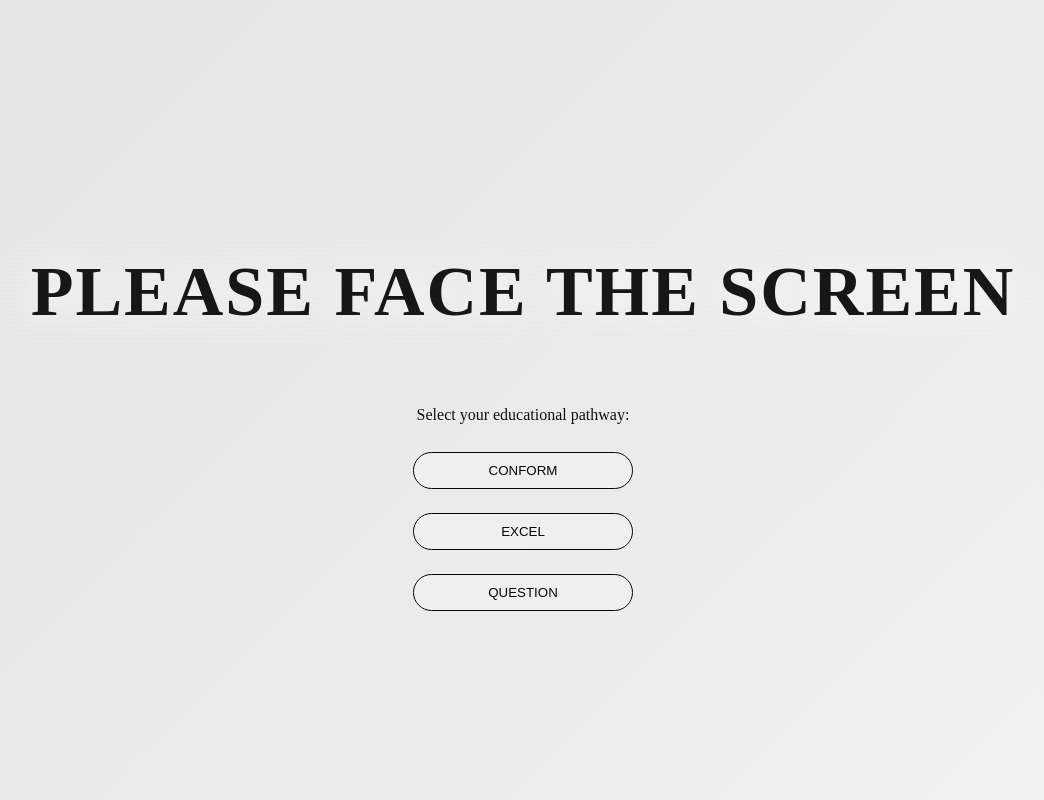
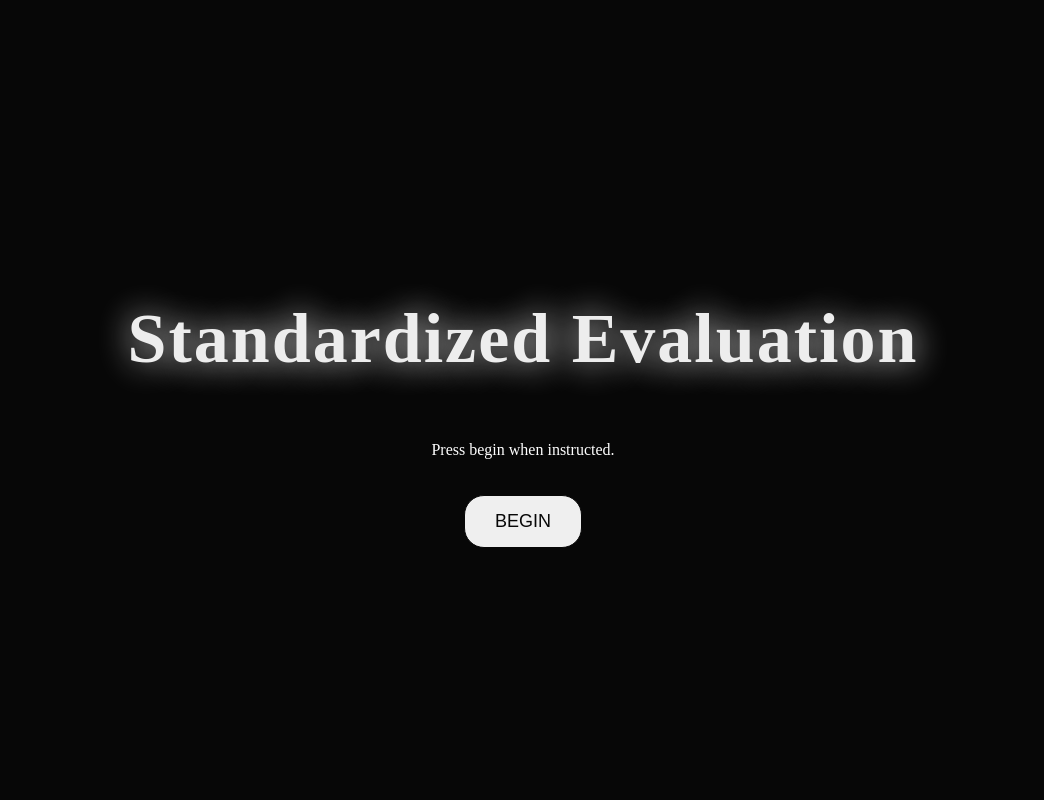
Before and after one commit to yarielisO/Domesticated-Minds, a plain HTML site: page index.html in a window 1280 px wide. Shown: the top 800 px of the page, without its empty margins (117-1161 px from the left). Drawn offline with Linux system fonts and the light colour scheme.

Commit message:
Update style.css

```diff
--- a/style.css
+++ b/style.css
@@ -222,3 +222,23 @@
     transform:translateY(0);
   }
 }
+#startScreen{
+  position:fixed;
+  top:0;
+  left:0;
+  width:100%;
+  height:100%;
+  display:flex;
+  flex-direction:column;
+  justify-content:center;
+  align-items:center;
+  background:black;
+  color:white;
+  text-align:center;
+  z-index:10000;
+}
+#startScreen button{
+  margin-top:20px;
+  padding:15px 30px;
+  font-size:18px;
+}
```
